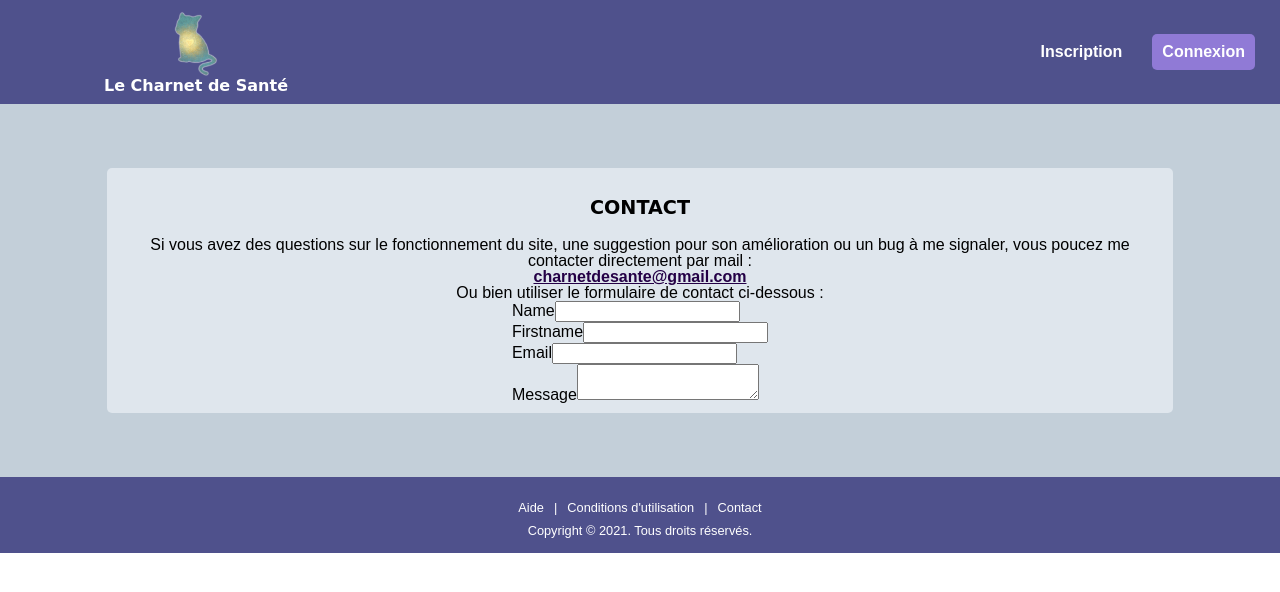
After one commit to AurelieGilet/charnet-de-sante, a Symfony app: template templates/homepage/contact.html.twig in a window 1280 px wide. The commit adds this page. Shown: the top 592 px of the page. Run offline with Twig, Linux system fonts and the light colour scheme; the template is opened without the code that fills it, so the values that code supplies are empty; form fields are guessed from the names that the template uses; some libraries are stand-ins or nearby versions.

Commit message:
contact form + controller + template (not finished)

```diff
--- a/composer.json
+++ b/composer.json
@@ -21,6 +21,7 @@
         "symfony/flex": "^1.3.1",
         "symfony/form": "5.3.*",
         "symfony/framework-bundle": "5.3.*",
+        "symfony/google-mailer": "5.3.*",
         "symfony/http-client": "5.3.*",
         "symfony/intl": "5.3.*",
         "symfony/mailer": "5.3.*",
--- /dev/null
+++ b/public/css/homepage/contact.css
@@ -0,0 +1,37 @@
+.container {
+    display: flex;
+    flex-direction: column;
+    justify-content: center;
+    align-items: center;
+    padding: 5% 7%;
+    background-color: #C3CFD9;
+}
+
+section {
+    width: 95%;
+    display: flex;
+    flex-direction: column;
+    justify-content: center;
+    align-items: center;
+    background-color: #DFE6ED;
+    border-radius: 5px;
+    padding: 10px;
+}
+
+section h2 {
+    font-weight: bold;
+    font-size: 1.2rem;
+    text-align: center;
+    margin: 20px 0;
+}
+
+section p {
+    text-align: center;
+}
+
+section a {
+    text-align: center;
+    font-weight: bold;
+    color: #240046;
+    text-decoration: underline;
+}
--- /dev/null
+++ b/templates/homepage/contact.html.twig
@@ -0,0 +1,32 @@
+{% extends 'base.html.twig' %}
+
+{% block title %}Contact{% endblock %}
+
+{% block stylesheets %}
+    <link href="{{ asset('css/homepage/contact.css') }}" rel="stylesheet">
+{% endblock %}
+
+{% block body %}
+
+    <div class="container">
+
+        <section>
+            <h2>CONTACT</h2>
+            <p>Si vous avez des questions sur le fonctionnement du site, une suggestion pour son amélioration ou un bug à me signaler, vous poucez me contacter directement par mail :</p>
+            <a href="mailto:charnetdesante@gmail.com">charnetdesante@gmail.com</a>
+            <p>Ou bien utiliser le formulaire de contact ci-dessous :</p>
+
+            {{ form_start(contactForm) }}
+                {{ form_row(contactForm.name) }}
+                {{ form_row(contactForm.firstname) }}
+                {{ form_row(contactForm.email) }}
+                {{ form_row(contactForm.message) }}
+            {{ form_end(contactForm) }}
+        </section>
+
+
+
+
+    </div>
+
+{% endblock %}
--- a/templates/partials/footer.html.twig
+++ b/templates/partials/footer.html.twig
@@ -3,7 +3,7 @@
         <ul>
             <li><a href="{{ path('help') }}">Aide</a></li>
             <li><a href="{{ path('legal-notice') }}">Conditions d'utilisation</a></li>
-            <li><a href="#">Contact</a></li>
+            <li><a href="{{ path('contact') }}">Contact</a></li>
         </ul>
         <div>Copyright &copy; 2021. Tous droits réservés.</div>
     </footer>
```
Also changed, not shown: src/Controller/ContactController.php (added, +47 -0 lines), src/Form/ContactFormType.php (added, +57 -0 lines), 3 other files.
